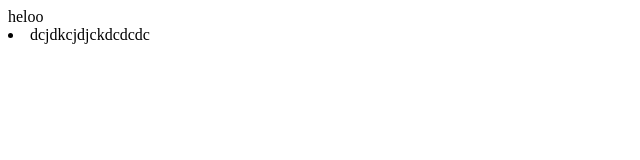
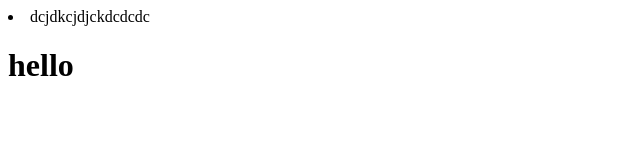
Before and after one commit to RusLan2186/test09, a plain HTML site: page index.html in a window 1280 px wide. Shown: the whole page, without its empty margins (0-640 px from the left). Drawn offline with Linux system fonts and the light colour scheme.

Commit message:
add title

```diff
--- a/index.html
+++ b/index.html
@@ -6,7 +6,8 @@
   <title>Document</title>
 </head>
 <body>
-  heloo
+
   <li>dcjdkcjdjckdcdcdc</li>
+  <h1 class="test">hello</h1>
 </body>
 </html>
```
